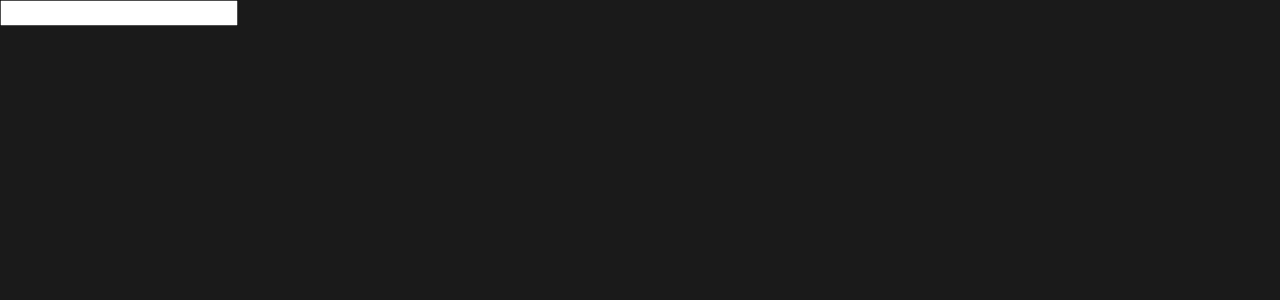
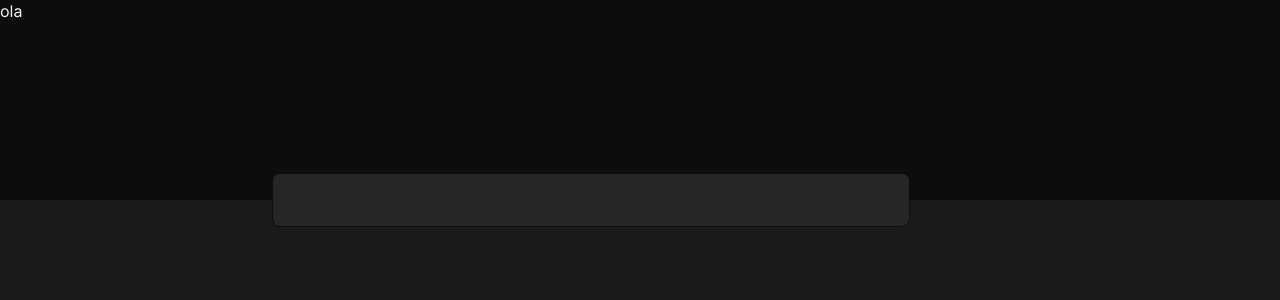
Before and after one commit to guilhermetravinski/to-do-list-app, a React (Vite) app in the folder to-do-list-app/: page / in a window 1280 px wide. Shown: the top 300 px of the page. Built offline with nearby package versions, Linux system fonts and the light colour scheme.

Commit message:
Create header and input

```diff
--- a/to-do-list-app/src/App.tsx
+++ b/to-do-list-app/src/App.tsx
@@ -1,12 +1,14 @@
 import { ThemeProvider } from 'styled-components'
+import { Header } from './components/Header'
+import { NewTask } from './components/NewTask'
 import { GlobalStyle } from './styles/global'
 import { defaultTheme } from './styles/themes/default'
 
 export function App() {
   return (
     <ThemeProvider theme={defaultTheme}>
-      <input type="text" />
-
+      <Header />
+      <NewTask />
       <GlobalStyle />
     </ThemeProvider>
   )
--- /dev/null
+++ b/to-do-list-app/src/components/Header/index.tsx
@@ -0,0 +1,5 @@
+import { HeaderContainer } from './styles'
+
+export function Header() {
+  return <HeaderContainer>ola</HeaderContainer>
+}
--- /dev/null
+++ b/to-do-list-app/src/components/Header/styles.ts
@@ -0,0 +1,11 @@
+import styled from 'styled-components'
+
+export const HeaderContainer = styled.header`
+  position: absolute;
+  height: 200px;
+  left: 0px;
+  right: 0px;
+  top: 0px;
+
+  background: ${(props) => props.theme['gray-700']};
+`
--- /dev/null
+++ b/to-do-list-app/src/components/NewTask/index.tsx
@@ -0,0 +1,9 @@
+import { NewTaskConainer, NewTaskInput } from './styles'
+
+export function NewTask() {
+  return (
+    <NewTaskConainer>
+      <NewTaskInput />
+    </NewTaskConainer>
+  )
+}
--- /dev/null
+++ b/to-do-list-app/src/components/NewTask/styles.ts
@@ -0,0 +1,34 @@
+import styled from 'styled-components'
+
+export const NewTaskConainer = styled.div`
+  flex-direction: row;
+  align-items: center;
+  padding: 0px;
+  gap: 8px;
+
+  position: absolute;
+  width: 736px;
+  height: 54px;
+  left: calc(50% - 736px / 2);
+  top: 173px;
+`
+export const NewTaskInput = styled.input`
+  display: flex;
+  flex-direction: row;
+  align-items: center;
+  padding: 16px;
+  gap: 8px;
+
+  width: 638px;
+  height: 54px;
+
+  background: ${(props) => props.theme['gray-500']};
+
+  border: 1px solid ${(props) => props.theme['gray-700']};
+  border-radius: 8px;
+
+  /* Inside auto layout */
+  flex: none;
+  order: 0;
+  flex-grow: 1;
+`
--- a/to-do-list-app/src/styles/global.ts
+++ b/to-do-list-app/src/styles/global.ts
@@ -5,6 +5,7 @@
         margin: 0;
         padding: 0;
         box-sizing: border-box;
+        -webkit-font-smoothing: antialiased;
     }
 
     :focus {
```
